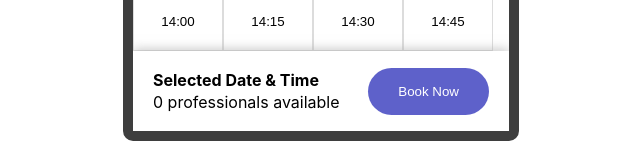
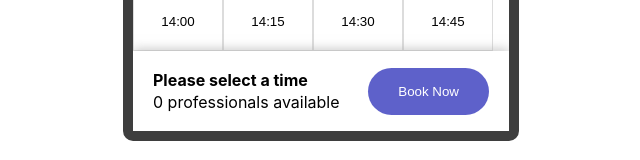
Before and after one commit to ps-kate/secret-spa-code-test, a React (Create React App) app: page / in a window 1280 px wide. Shown: the part 619-779 px from the top of the page, without its empty margins (319-959 px from the left). Built offline with nearby package versions, Linux system fonts and the light colour scheme.

Commit message:
feat: display the selected day and time in Footer

```diff
--- a/src/RootStore.tsx
+++ b/src/RootStore.tsx
@@ -1,4 +1,4 @@
-import { action, makeObservable, observable, autorun } from "mobx";
+import { action, makeObservable, observable } from "mobx";
 import React from "react";
 import { generateTimeSlots, generateUpcomingDays } from "./utils";
 import { Moment } from "moment";
--- a/src/components/Footer.tsx
+++ b/src/components/Footer.tsx
@@ -1,13 +1,29 @@
 import { useStore } from "../RootStore";
+import { observer } from "mobx-react-lite";
+import { useMemo } from "react";
+import moment from "moment";
 
 const Footer = () => {
-  const { requestBooking } = useStore();
+  const { requestBooking, selectedDay, selectedTime } = useStore();
+
+  const selectedTimeSlot = useMemo(() => {
+    if (!selectedTime) {
+      return;
+    }
+
+    const formattedDate = selectedDay.format("ddd Do MMMM YY");
+    const hours = Math.floor(selectedTime);
+    const minutes = Math.round((selectedTime - hours) * 60);
+    const formattedTime = moment({ hours, minutes }).format("HH:mm");
+
+    return `${formattedTime} on ${formattedDate}`;
+  }, [selectedDay, selectedTime]);
 
   return (
     <div className="footer">
       <div>
         <p>
-          <b>Selected Date & Time</b>
+          <b>{selectedTimeSlot || "Please select a time"}</b>
         </p>
         <p>0 professionals available</p>
       </div>
@@ -18,4 +34,4 @@ const Footer = () => {
   );
 };
 
-export default Footer;
+export default observer(Footer);
```
